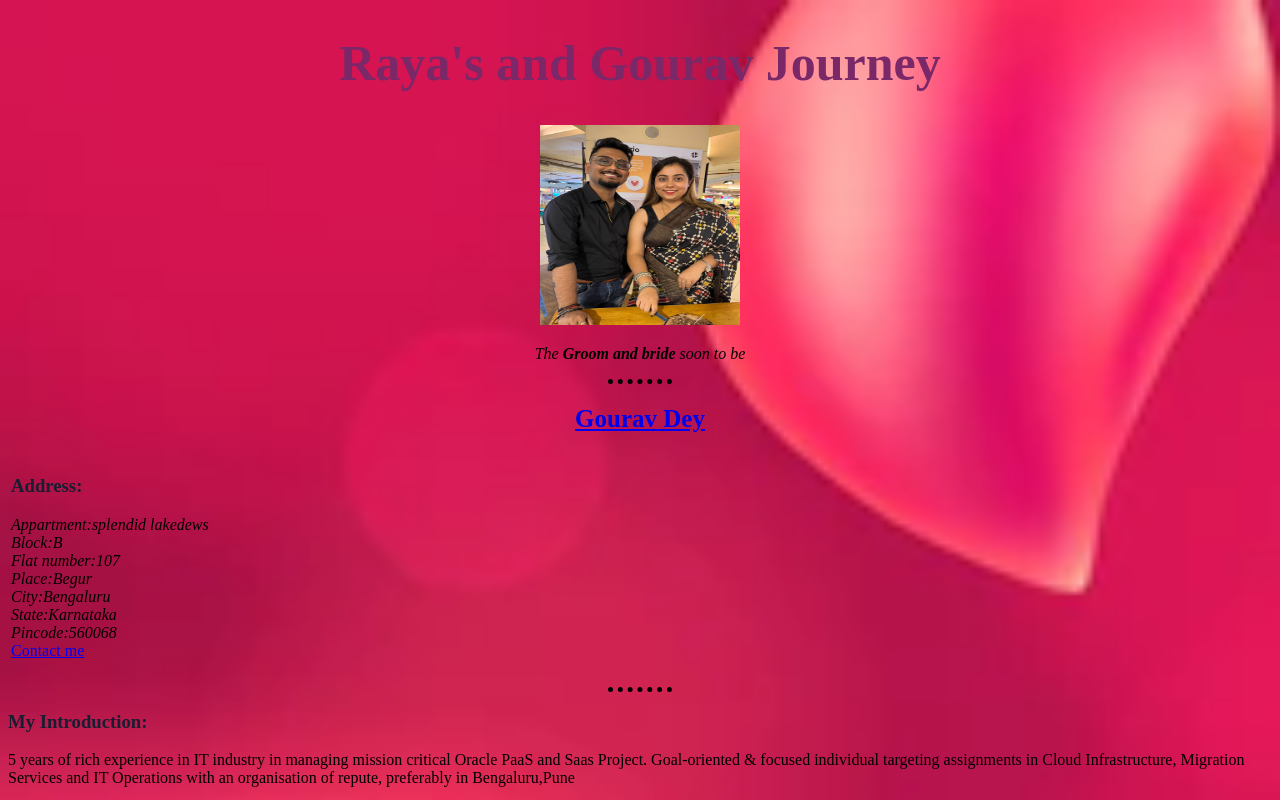
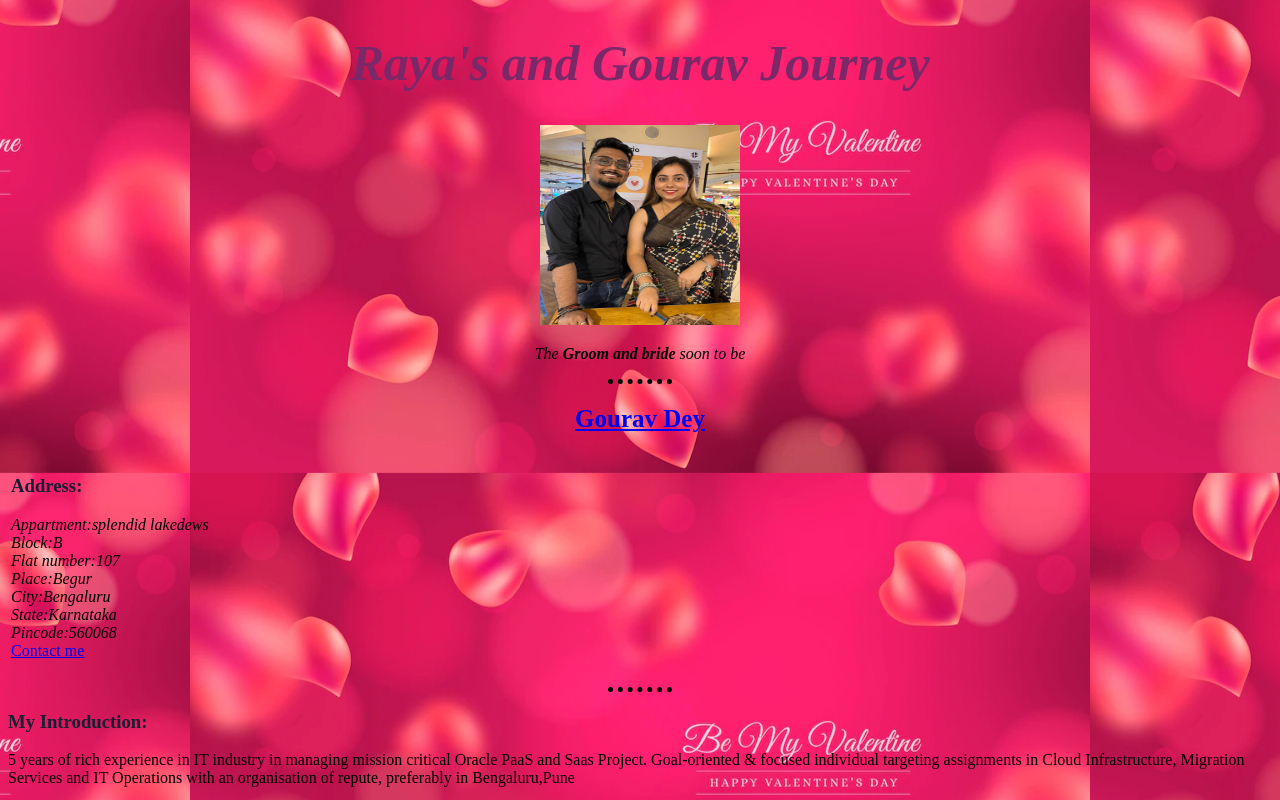
Before and after one commit to deygourav30/deygourav30.github.io, a plain HTML site: page index.html in a window 1280 px wide. Shown: the top 800 px of the page. Drawn offline with Linux system fonts and the light colour scheme.

Commit message:
Update index.html

```diff
--- a/index.html
+++ b/index.html
@@ -6,9 +6,10 @@
     <style>
               body {
         background-image: url("valentine.jpg");
-        background-repeat: no-repeat;
-        height: 500vh;
-        background-size: cover;
+        background-size: auto;
+        background-position: center;
+        background-color: black;
+
     }
 
     </style>
@@ -19,7 +20,7 @@
 
 </head>
 <body>
-    <center><h1><strong>Raya's and Gourav Journey</strong></h1>
+    <center><h1><em><strong>Raya's and Gourav Journey</strong></em></h1>
         <img src="lover.jpg" alt="couple picture" height="200" width="200">
 
     <p><em>The <strong>Groom and bride</strong> soon to be</em></p></center>
```
